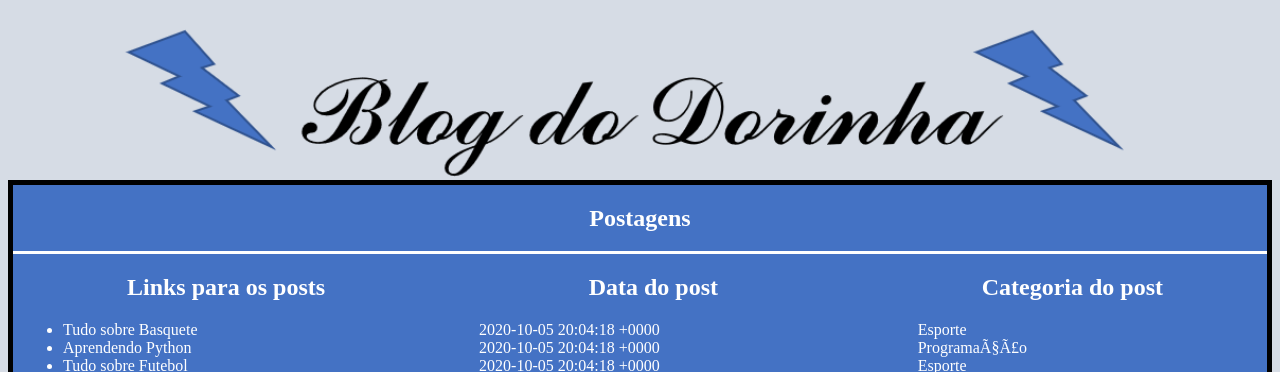
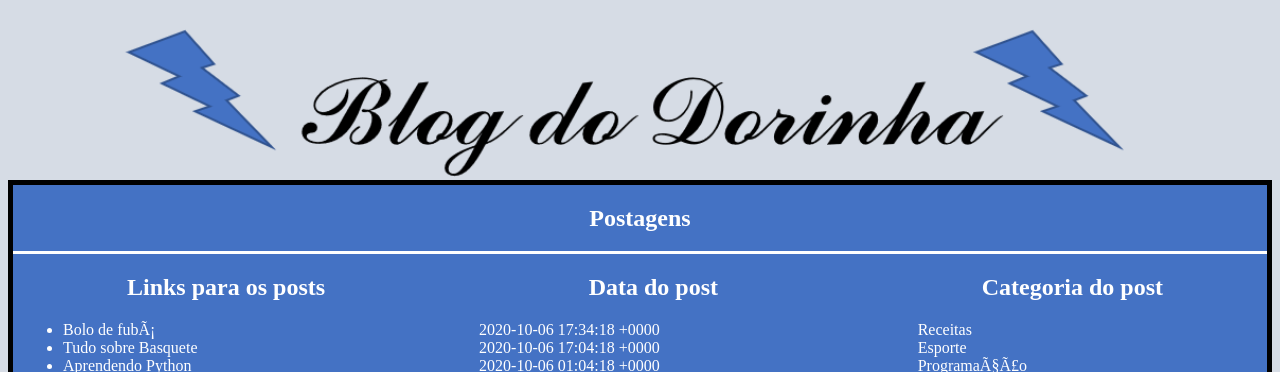
Before and after one commit to ffdoria/sitedorinha, a Jekyll site: the page built from index.md, in a window 1280 px wide, cut to the strip 0-372 px from the top of the page. Built offline with Jekyll 4.4.1, drawn with Linux system fonts in a browser that asks for light colours.

Commit message:
CommitPost2

```diff
--- a/_posts/2020-10-06-TerceiroPost.md
+++ b/_posts/2020-10-06-TerceiroPost.md
@@ -1,7 +1,7 @@
 ---
 layout: post
 title:  "Tudo sobre Basquete"
-date:   2020-10-05 15:04:18 -0500
+date:   2020-10-06 12:04:18 -0500
 categories: Esporte
 ---
 
```
Also changed, not shown: _posts/2020-10-05-SegundoPost.md (+1 -1 lines), _posts/2020-10-06-QuartoPost.md (added, +9 -0 lines).
